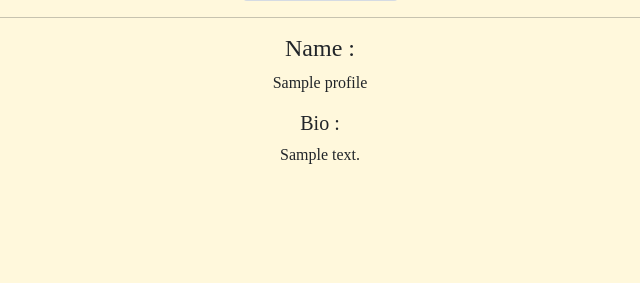
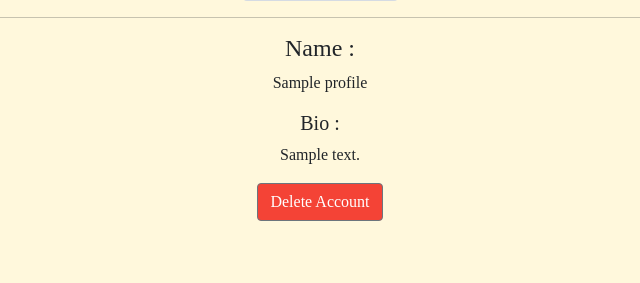
Before and after one commit to fatimozln/famemo, a Django app: page /profiles/1/ in a window 1280 px wide. Shown: the part 219-502 px from the top of the page, without its empty margins (320-960 px from the left). Run offline with Django 3.2, Linux system fonts and the light colour scheme; a user stored in the database is signed in; tables that the repository leaves empty hold one stand-in row (values such as "Sample post"); grey boxes marked "Sample" are stand-in pictures.

Commit message:
Add a button for the account statement and the condition that if a person logs in to her profile to show that button

```diff
--- a/profiles/templates/profiles/profile_page.html
+++ b/profiles/templates/profiles/profile_page.html
@@ -17,8 +17,15 @@ Profile
         <span>
             <h4>Name :</h4>{{profile.name}}
         </span>
+
+
         <p>
         <h5>Bio :</h5> {{profile.bio}}</p>
+        {% if profile.user == request.user %}
+        <a href="{% url 'profiles:delete' username=user.username %}" class="btn btn-secondary"
+            style="background-color: #f44336; color: white;">Delete Account
+        </a>
+        {% endif %}
 </center>
 </div>
 </div>
```
